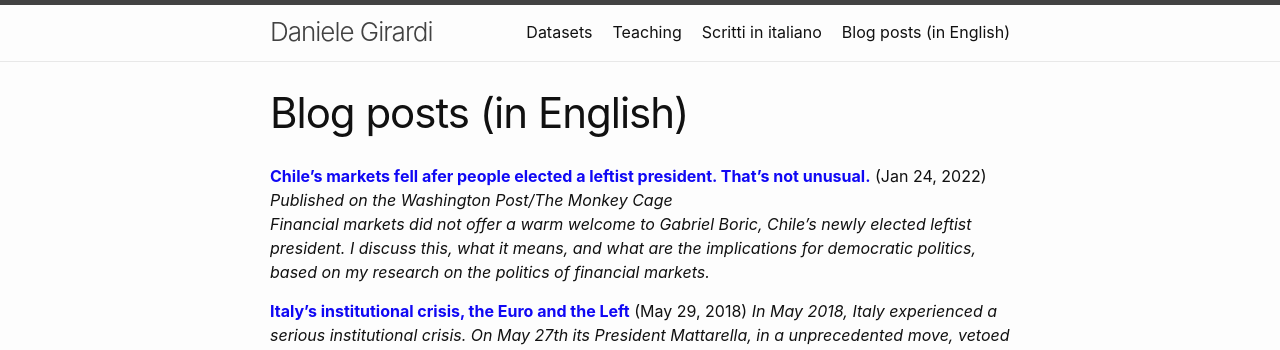
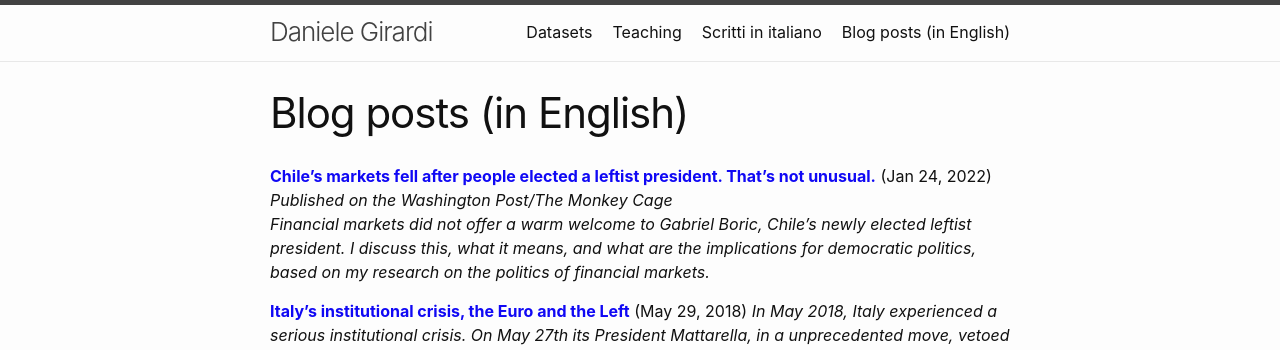
Before and after one commit to danielegirardi/danielegirardi.github.io, a Jekyll site: the page built from posts/english_posts.md, in a window 1280 px wide. Shown: the top 350 px of the page. Built offline with Jekyll 4.4.1, drawn with Linux system fonts in a browser that asks for light colours.

Commit message:
Update english_posts.md

```diff
--- a/posts/english_posts.md
+++ b/posts/english_posts.md
@@ -6,7 +6,7 @@
 
 <style type="text/css">a {text-decoration: none; color: inherit}</style>
 
-<span style="color: #1008F4;"><strong><a href="https://www.washingtonpost.com/politics/2022/01/24/chiles-markets-fell-after-people-elected-leftist-president-thats-not-unusual/" target="_blank" rel="noopener">Chile’s markets fell afer people elected a leftist president. That’s not unusual.</a></strong></span> (Jan 24, 2022)
+<span style="color: #1008F4;"><strong><a href="https://www.washingtonpost.com/politics/2022/01/24/chiles-markets-fell-after-people-elected-leftist-president-thats-not-unusual/" target="_blank" rel="noopener">Chile’s markets fell after people elected a leftist president. That’s not unusual.</a></strong></span> (Jan 24, 2022)
 <em> Published on the Washington Post/The Monkey Cage</em><br>
 <em>Financial markets did not offer a warm welcome to Gabriel Boric, Chile’s newly elected leftist president. I discuss this, what it means, and what are the implications for democratic politics, based on my research on the politics of financial markets. </em>
 
```
